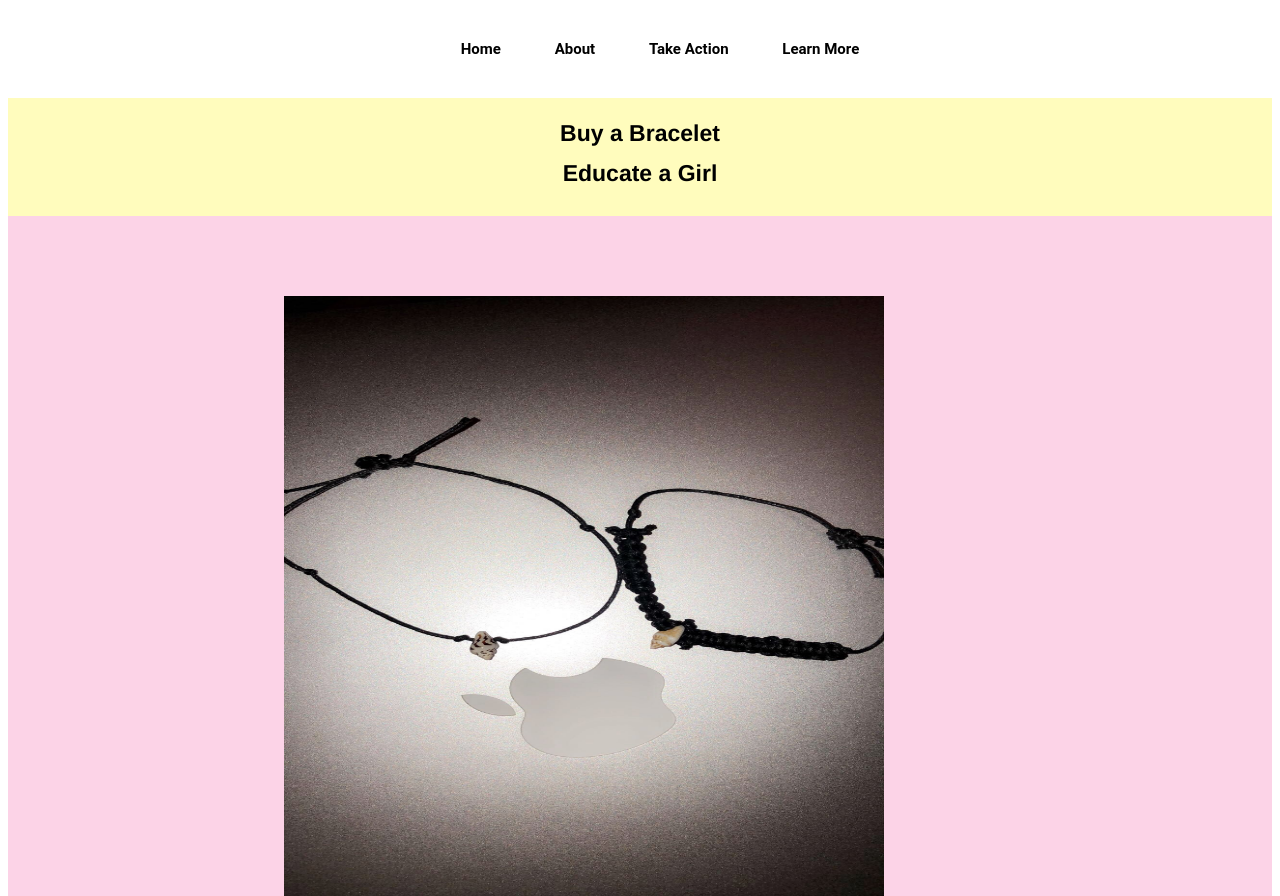
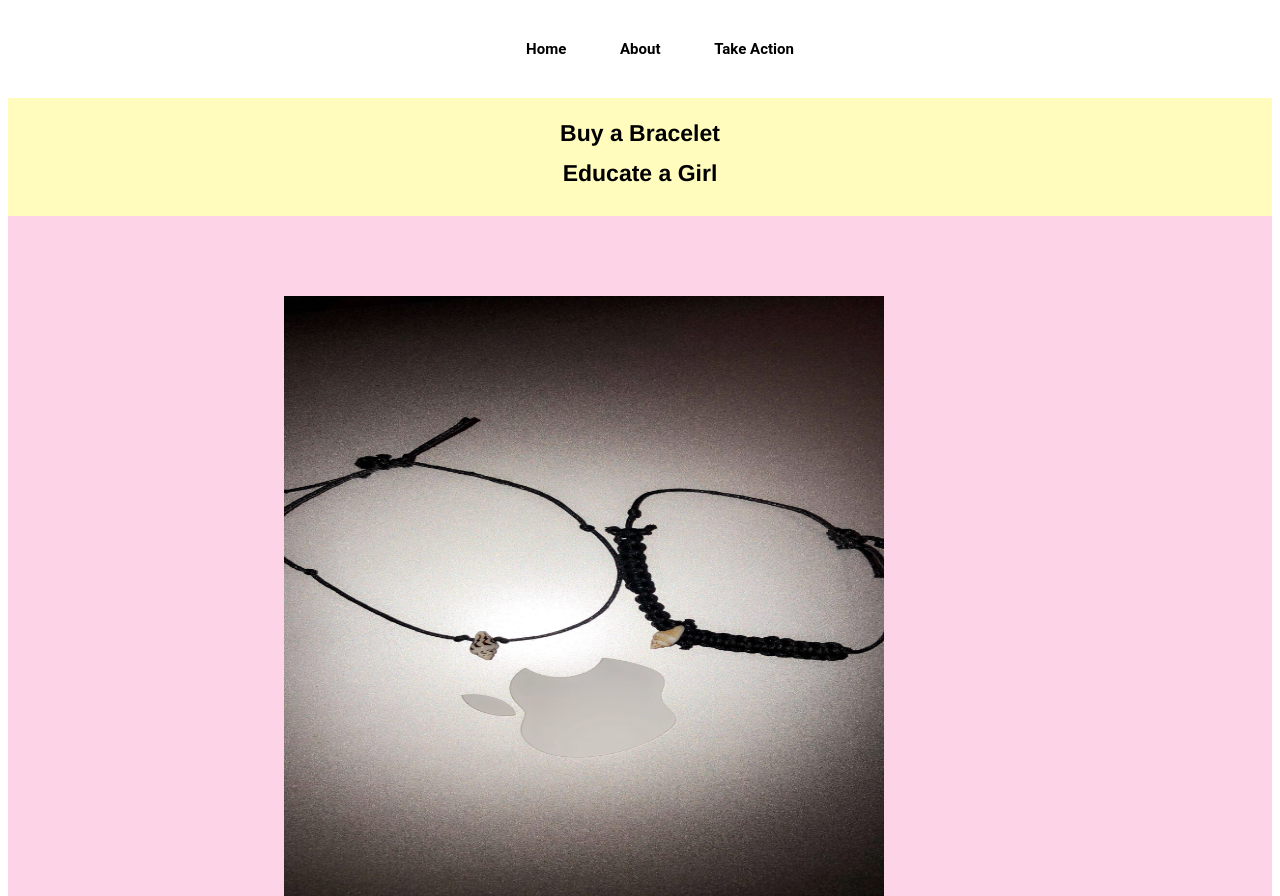
Before and after one commit to eshnag/femforthefuture.github.io, a plain HTML site: page takeaction.html in a window 1280 px wide. Shown: the top 896 px of the page. Drawn offline with Linux system fonts and the light colour scheme.

Commit message:
Update takeaction.html

```diff
--- a/takeaction.html
+++ b/takeaction.html
@@ -150,7 +150,7 @@
             <li><a href="./index.html"><b>Home</b></a></li>
             <li><a href="./about.html"><b>About</b></a></li>
             <li><a href="./takeaction.html"><b>Take Action</b></a></li>
-            <li><a href=""><b>Learn More</b></a></li>
+            <!--<li><a href=""><b>Learn More</b></a></li>!-->
           </ul>
         </div>
 
```
